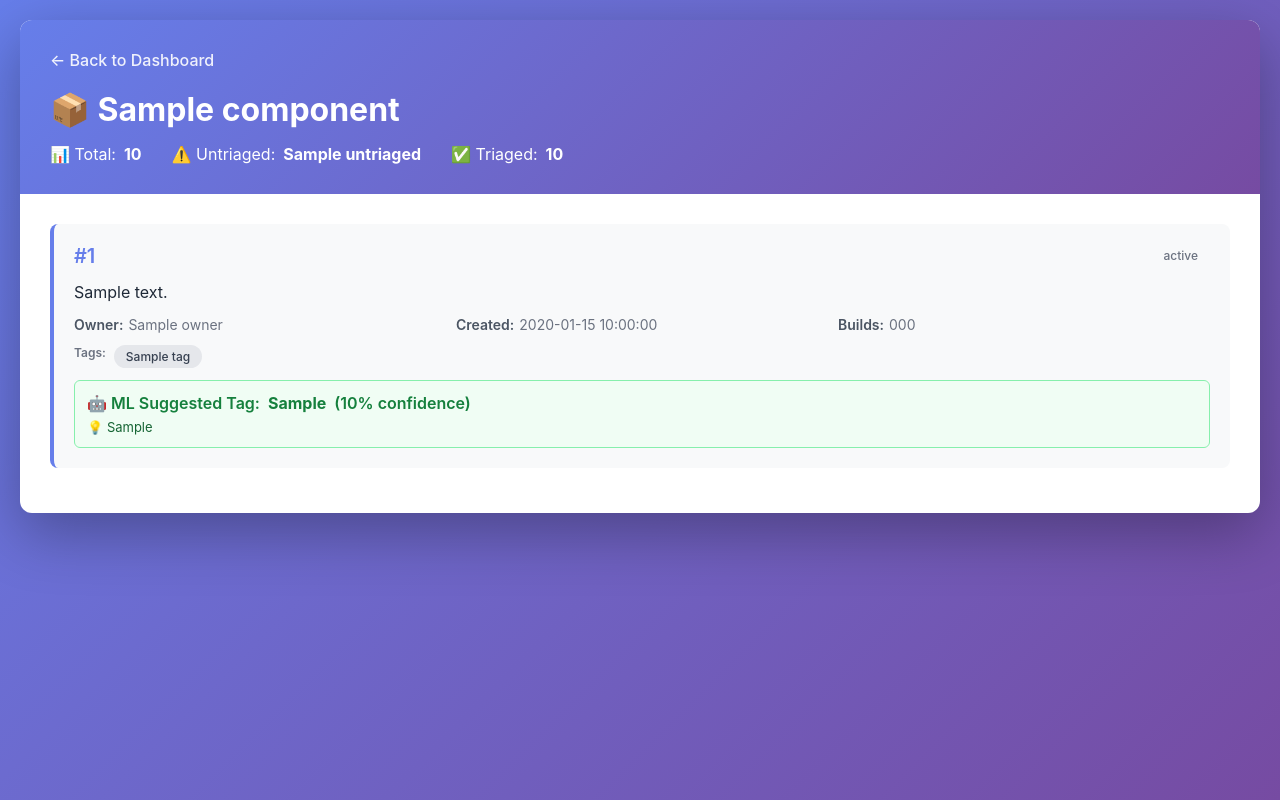
After one commit to sweettypdevassy/defect-monitor-server, a Flask app: template templates/defects_list.html in a window 1280 px wide. The commit adds this page. Run offline with Flask 3, Linux system fonts and the light colour scheme; the template is opened without the code that fills it: most values are stand-ins (such as "Sample title", 1, 10 or a date in 2020); parts of the project's set-up code (start-up, migrations or seed data) failed here and were passed over.

Commit message:
untriaged defects on dashboard

```diff
--- a/src/app.py
+++ b/src/app.py
@@ -503,6 +503,38 @@ def api_soe_defects():
         return jsonify({"error": str(e)}), 500
 
 
+@app.route('/api/untriaged-defects')
+def api_untriaged_defects():
+    """Get all untriaged defects with full details including duplicates and suggested tags"""
+    try:
+        # Get component filter from query parameter
+        components_param = request.args.get('components')
+        component_names = None
+        if components_param:
+            component_names = [c.strip() for c in components_param.split(',')]
+
+        # Get all untriaged defects from database
+        untriaged_defects = database.get_all_untriaged_defects(component_names)
+
+        # Group by component for better organization
+        defects_by_component = {}
+        for defect in untriaged_defects:
+            component = defect.get('component', 'Unknown')
+            if component not in defects_by_component:
+                defects_by_component[component] = []
+            defects_by_component[component].append(defect)
+
+        return jsonify({
+            "defects": untriaged_defects,
+            "defects_by_component": defects_by_component,
+            "total_count": len(untriaged_defects),
+            "component_count": len(defects_by_component)
+        })
+    except Exception as e:
+        logger.error(f"Error getting untriaged defects: {e}")
+        return jsonify({"error": str(e)}), 500
+
+
 @app.route('/api/components')
 def api_components():
     """Get list of all components"""
--- a/src/slack_notifier.py
+++ b/src/slack_notifier.py
@@ -150,7 +150,8 @@ class SlackNotifier:
                     message += "\n"
 
             if component_defect_count > 5:
-                message += f"\n... and {component_defect_count - 5} more defect(s) for {component_name}\n"
+                remaining = component_defect_count - 5
+                message += f"\n... and {remaining} more defect(s) for {component_name}\n"
 
             # Add separator between components
             if component_index < len(components_data) - 1 or len(soe_defects) > 0:
--- /dev/null
+++ b/templates/defects_list.html
@@ -0,0 +1,383 @@
+<!DOCTYPE html>
+<html lang="en">
+<head>
+    <meta charset="UTF-8">
+    <meta name="viewport" content="width=device-width, initial-scale=1.0">
+    <title>{{ component }} - All Defects</title>
+    <style>
+        * {
+            margin: 0;
+            padding: 0;
+            box-sizing: border-box;
+        }
+
+        body {
+            font-family: -apple-system, BlinkMacSystemFont, 'Segoe UI', Roboto, Oxygen, Ubuntu, Cantarell, sans-serif;
+            background: linear-gradient(135deg, #667eea 0%, #764ba2 100%);
+            min-height: 100vh;
+            padding: 20px;
+        }
+
+        .container {
+            max-width: 1400px;
+            margin: 0 auto;
+            background: white;
+            border-radius: 12px;
+            box-shadow: 0 20px 60px rgba(0,0,0,0.3);
+            overflow: hidden;
+        }
+
+        .header {
+            background: linear-gradient(135deg, #667eea 0%, #764ba2 100%);
+            color: white;
+            padding: 30px;
+        }
+
+        .header h1 {
+            font-size: 32px;
+            margin-bottom: 10px;
+        }
+
+        .header .stats {
+            display: flex;
+            gap: 30px;
+            margin-top: 15px;
+            font-size: 16px;
+        }
+
+        .header .stat {
+            display: flex;
+            align-items: center;
+            gap: 8px;
+        }
+
+        .content {
+            padding: 30px;
+        }
+
+        .defect-card {
+            background: #f8f9fa;
+            border-left: 4px solid #667eea;
+            padding: 20px;
+            margin-bottom: 15px;
+            border-radius: 8px;
+            transition: all 0.3s ease;
+        }
+
+        .defect-card:hover {
+            box-shadow: 0 4px 12px rgba(0,0,0,0.1);
+            transform: translateX(5px);
+        }
+
+        .defect-card.untriaged {
+            border-left-color: #f59e0b;
+            background: #fffbeb;
+        }
+
+        .defect-header {
+            display: flex;
+            justify-content: space-between;
+            align-items: start;
+            margin-bottom: 12px;
+        }
+
+        .defect-id {
+            font-size: 20px;
+            font-weight: 600;
+            color: #667eea;
+            text-decoration: none;
+        }
+
+        .defect-id:hover {
+            text-decoration: underline;
+        }
+
+        .defect-meta {
+            display: flex;
+            gap: 15px;
+            font-size: 14px;
+            color: #6b7280;
+        }
+
+        .defect-summary {
+            font-size: 16px;
+            color: #1f2937;
+            margin-bottom: 12px;
+            line-height: 1.5;
+        }
+
+        .defect-details {
+            display: grid;
+            grid-template-columns: repeat(auto-fit, minmax(200px, 1fr));
+            gap: 10px;
+            margin-bottom: 12px;
+            font-size: 14px;
+        }
+
+        .detail-item {
+            display: flex;
+            gap: 5px;
+        }
+
+        .detail-label {
+            font-weight: 600;
+            color: #4b5563;
+        }
+
+        .detail-value {
+            color: #6b7280;
+        }
+
+        .tags {
+            display: flex;
+            flex-wrap: wrap;
+            gap: 8px;
+            margin-top: 12px;
+        }
+
+        .tag {
+            padding: 4px 12px;
+            border-radius: 12px;
+            font-size: 12px;
+            font-weight: 500;
+        }
+
+        .tag.test_bug {
+            background: #dbeafe;
+            color: #1e40af;
+        }
+
+        .tag.product_bug {
+            background: #fee2e2;
+            color: #991b1b;
+        }
+
+        .tag.infrastructure_bug {
+            background: #fef3c7;
+            color: #92400e;
+        }
+
+        .tag.other {
+            background: #e5e7eb;
+            color: #374151;
+        }
+
+        .suggestion {
+            background: #f0fdf4;
+            border: 1px solid #86efac;
+            border-radius: 6px;
+            padding: 12px;
+            margin-top: 12px;
+        }
+
+        .suggestion-header {
+            display: flex;
+            align-items: center;
+            gap: 8px;
+            font-weight: 600;
+            color: #15803d;
+            margin-bottom: 6px;
+        }
+
+        .suggestion-reason {
+            font-size: 13px;
+            color: #166534;
+        }
+
+        .duplicate-info {
+            background: #fef3c7;
+            border: 1px solid #fbbf24;
+            border-radius: 6px;
+            padding: 12px;
+            margin-top: 12px;
+        }
+
+        .duplicate-header {
+            display: flex;
+            align-items: center;
+            gap: 8px;
+            font-weight: 600;
+            color: #92400e;
+            margin-bottom: 6px;
+        }
+
+        .duplicate-link {
+            color: #92400e;
+            text-decoration: none;
+        }
+
+        .duplicate-link:hover {
+            text-decoration: underline;
+        }
+
+        .error {
+            background: #fee2e2;
+            border: 1px solid #f87171;
+            border-radius: 8px;
+            padding: 20px;
+            color: #991b1b;
+            text-align: center;
+        }
+
+        .back-link {
+            display: inline-block;
+            margin-bottom: 20px;
+            color: #667eea;
+            text-decoration: none;
+            font-weight: 500;
+        }
+
+        .back-link:hover {
+            text-decoration: underline;
+        }
+
+        .state-badge {
+            padding: 4px 12px;
+            border-radius: 12px;
+            font-size: 12px;
+            font-weight: 500;
+        }
+
+        .state-open {
+            background: #fee2e2;
+            color: #991b1b;
+        }
+
+        .state-returned {
+            background: #fef3c7;
+            color: #92400e;
+        }
+
+        .state-in-progress {
+            background: #dbeafe;
+            color: #1e40af;
+        }
+
+        .state-resolved {
+            background: #d1fae5;
+            color: #065f46;
+        }
+    </style>
+</head>
+<body>
+    <div class="container">
+        <div class="header">
+            <a href="/dashboard" class="back-link" style="color: white; opacity: 0.9;">← Back to Dashboard</a>
+            <h1>📦 {{ component }}</h1>
+            <div class="stats">
+                <div class="stat">
+                    <span>📊 Total:</span>
+                    <strong>{{ total }}</strong>
+                </div>
+                <div class="stat">
+                    <span>⚠️ Untriaged:</span>
+                    <strong>{{ untriaged }}</strong>
+                </div>
+                <div class="stat">
+                    <span>✅ Triaged:</span>
+                    <strong>{{ total - untriaged }}</strong>
+                </div>
+            </div>
+        </div>
+
+        <div class="content">
+            {% if error %}
+                <div class="error">
+                    <h2>❌ Error</h2>
+                    <p>{{ error }}</p>
+                </div>
+            {% elif defects|length == 0 %}
+                <div class="error" style="background: #f0fdf4; border-color: #86efac; color: #15803d;">
+                    <h2>✅ No Defects Found</h2>
+                    <p>This component has no defects in the system.</p>
+                </div>
+            {% else %}
+                {% for defect in defects %}
+                <div class="defect-card {% if not defect.tags or defect.tags|length == 0 %}untriaged{% endif %}">
+                    <div class="defect-header">
+                        <a href="https://wasrtc.hursley.ibm.com:9443/jazz/web/projects/WS-CD#action=com.ibm.team.workitem.viewWorkItem&id={{ defect.id }}"
+                           target="_blank"
+                           class="defect-id">
+                            #{{ defect.id }}
+                        </a>
+                        <div class="defect-meta">
+                            <span class="state-badge state-{{ defect.state|lower|replace(' ', '-') }}">
+                                {{ defect.state }}
+                            </span>
+                            {% if not defect.tags or defect.tags|length == 0 %}
+                            <span style="color: #f59e0b; font-weight: 600;">⚠️ UNTRIAGED</span>
+                            {% endif %}
+                        </div>
+                    </div>
+
+                    <div class="defect-summary">
+                        {{ defect.summary }}
+                    </div>
+
+                    <div class="defect-details">
+                        <div class="detail-item">
+                            <span class="detail-label">Owner:</span>
+                            <span class="detail-value">{{ defect.owner or 'Unassigned' }}</span>
+                        </div>
+                        <div class="detail-item">
+                            <span class="detail-label">Created:</span>
+                            <span class="detail-value">{{ defect.creation_date }}</span>
+                        </div>
+                        <div class="detail-item">
+                            <span class="detail-label">Builds:</span>
+                            <span class="detail-value">{{ defect.number_builds }}</span>
+                        </div>
+                    </div>
+
+                    {% if defect.tags and defect.tags|length > 0 %}
+                    <div class="tags">
+                        <span style="font-size: 12px; color: #6b7280; font-weight: 600;">Tags:</span>
+                        {% for tag in defect.tags %}
+                        <span class="tag {{ tag if tag in ['test_bug', 'product_bug', 'infrastructure_bug'] else 'other' }}">
+                            {{ tag }}
+                        </span>
+                        {% endfor %}
+                    </div>
+                    {% endif %}
+
+                    {% if defect.suggested_tag and defect.suggested_tag != 'unknown' %}
+                    <div class="suggestion">
+                        <div class="suggestion-header">
+                            🤖 ML Suggested Tag: <strong>{{ defect.suggested_tag }}</strong>
+                            ({{ (defect.suggestion_confidence * 100)|int }}% confidence)
+                        </div>
+                        {% if defect.suggestion_reasoning %}
+                        <div class="suggestion-reason">
+                            💡 {{ defect.suggestion_reasoning }}
+                        </div>
+                        {% endif %}
+                    </div>
+                    {% endif %}
+
+                    {% if defect.duplicate_info and defect.duplicate_info.is_duplicate %}
+                    <div class="duplicate-info">
+                        <div class="duplicate-header">
+                            🔄 Possible Duplicate
+                            ({{ (defect.duplicate_info.similarity * 100)|int }}% similar)
+                        </div>
+                        <div>
+                            Similar to:
+                            {% for dup_id in defect.duplicate_info.group %}
+                                {% if dup_id != defect.id %}
+                                <a href="https://wasrtc.hursley.ibm.com:9443/jazz/web/projects/WS-CD#action=com.ibm.team.workitem.viewWorkItem&id={{ dup_id }}"
+                                   target="_blank"
+                                   class="duplicate-link">
+                                    #{{ dup_id }}
+                                </a>
+                                {% endif %}
+                            {% endfor %}
+                        </div>
+                    </div>
+                    {% endif %}
+                </div>
+                {% endfor %}
+            {% endif %}
+        </div>
+    </div>
+</body>
+</html>
```
Also changed, not shown: src/database.py (+88 -1 lines), src/defect_checker.py (+19 -5 lines), static/dashboard.js (+174 -0 lines), templates/dashboard.html (+23 -0 lines).
